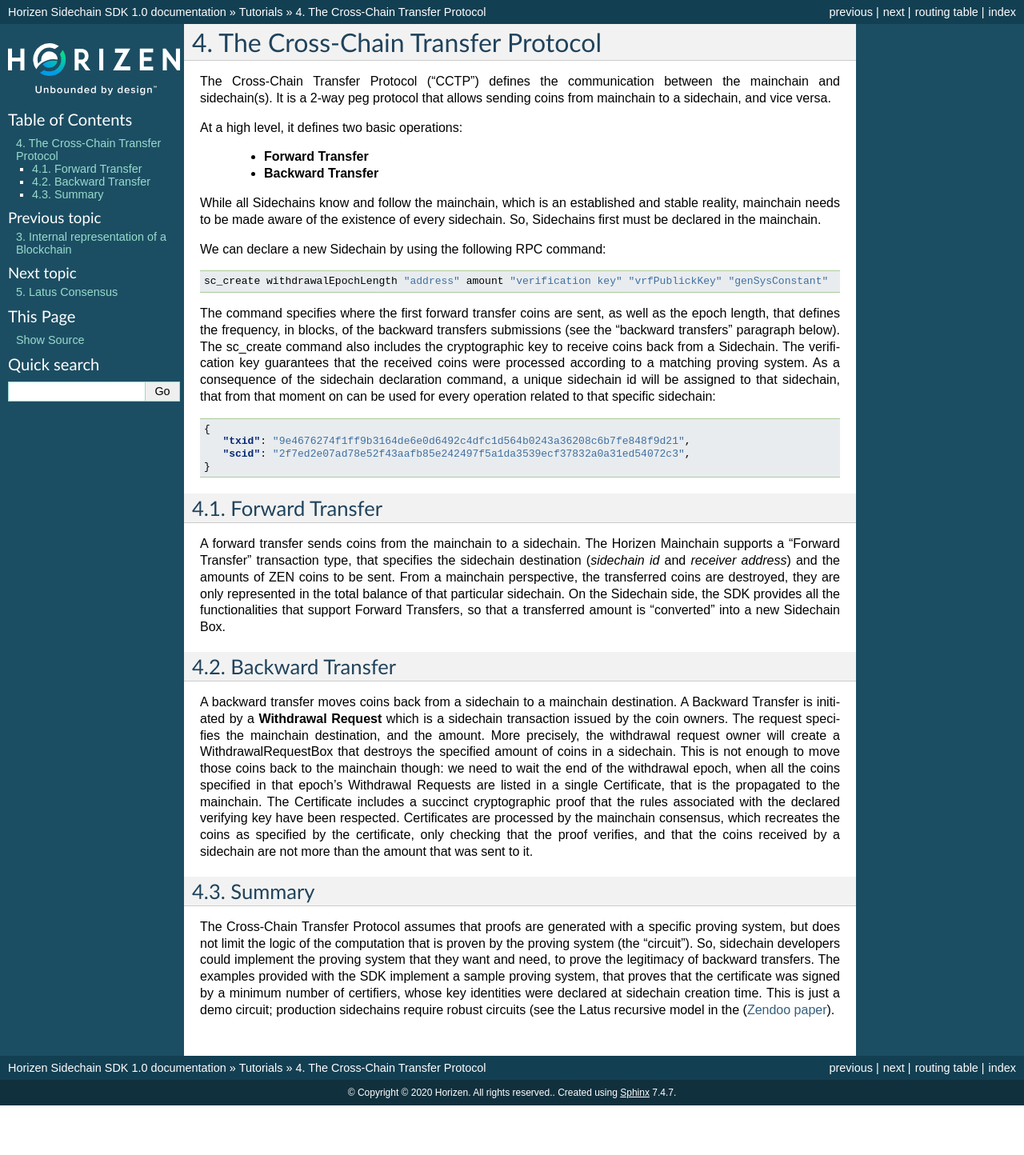
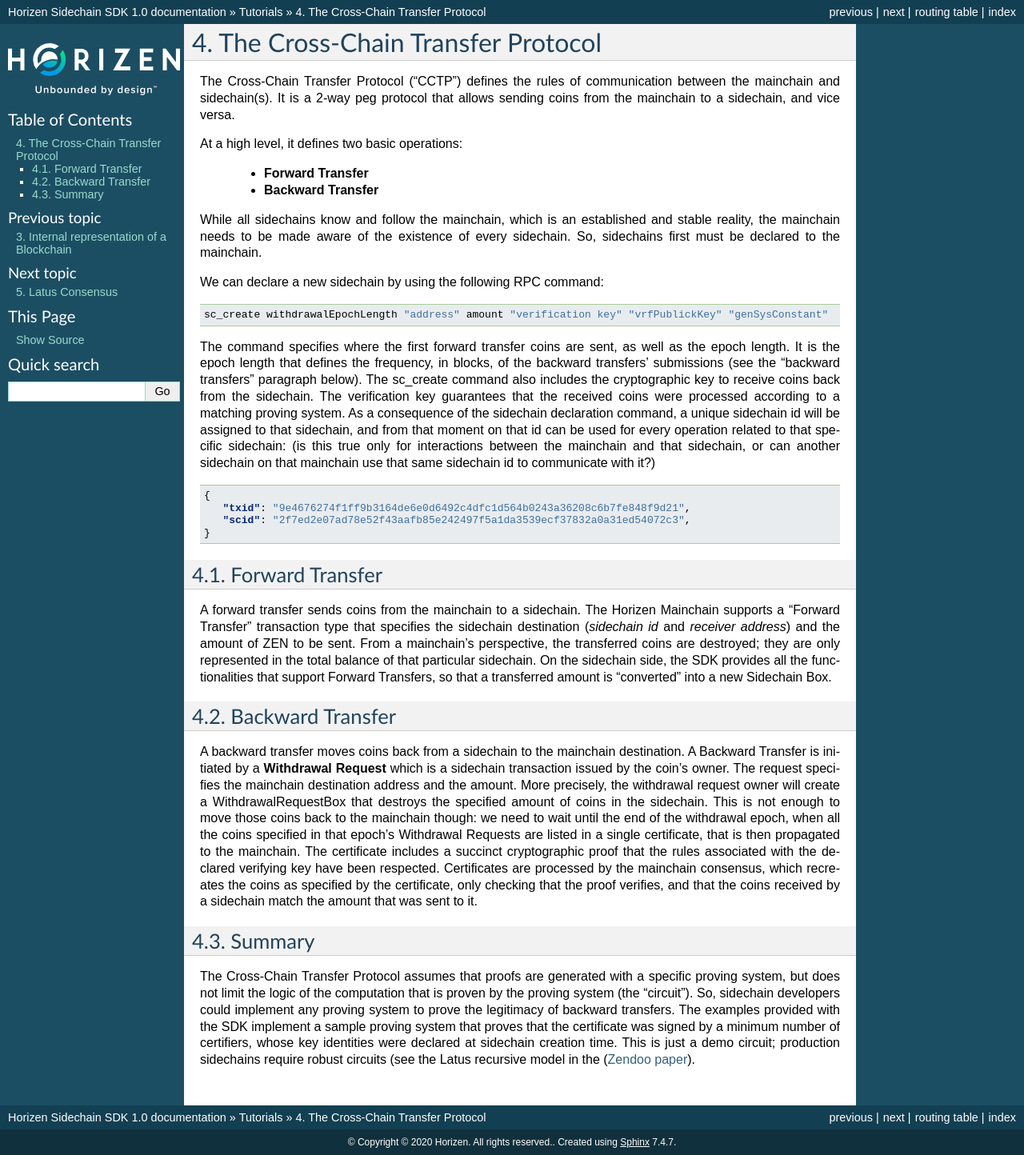
Before and after one commit to HorizenOfficial/developer-horizen-global, a Sphinx documentation site: the page built from docs/introduction/Cross-chain-transfer-protocol.rst, in a window 1280 px wide. Shown: the whole page at 80% size. Built offline with Sphinx 7.4.7, drawn with Linux system fonts in a browser that asks for light colours; before the commit the page ends 1382 px from its top, so only the background shows below that.

Commit message:
Update Cross-chain-transfer-protocol.rst

```diff
--- a/docs/introduction/Cross-chain-transfer-protocol.rst
+++ b/docs/introduction/Cross-chain-transfer-protocol.rst
@@ -2,23 +2,23 @@
 The Cross-Chain Transfer Protocol
 *********************************
 
-The Cross-Chain Transfer Protocol (“CCTP”) defines the communication between the mainchain and sidechain(s). It is a 2-way peg protocol that allows sending coins from mainchain to a sidechain, and vice versa.
+The Cross-Chain Transfer Protocol (“CCTP”) defines the rules of communication between the mainchain and sidechain(s). It is a 2-way peg protocol that allows sending coins from the mainchain to a sidechain, and vice versa.
 
 At a high level, it defines two basic operations:
 
    * **Forward Transfer**
    * **Backward Transfer**
 
-While all Sidechains know and follow the mainchain, which is an established and stable reality, mainchain needs to be made aware of the existence of every sidechain. So, Sidechains first must be declared in the mainchain.
+While all sidechains know and follow the mainchain, which is an established and stable reality, the mainchain needs to be made aware of the existence of every sidechain. So, sidechains first must be declared to the mainchain.
 
-We can declare a new Sidechain by using the following RPC command:
+We can declare a new sidechain by using the following RPC command:
 
 .. code:: Bash
 
    sc_create withdrawalEpochLength "address" amount "verification key" "vrfPublickKey" "genSysConstant"
 
-The command specifies where the first forward transfer coins are sent, as well as the epoch length, that defines the frequency, in blocks, of the backward transfers submissions (see the “backward transfers” paragraph below). The sc_create command also includes the cryptographic key to receive coins back from a Sidechain. The verification key guarantees that the received coins were processed according to a matching proving system.
-As a consequence of the sidechain declaration command, a unique sidechain id will be assigned to that sidechain, that from that moment on can be used for every operation related to that specific sidechain:
+The command specifies where the first forward transfer coins are sent, as well as the epoch length. It is the epoch length that defines the frequency, in blocks, of the backward transfers' submissions (see the “backward transfers” paragraph below). The sc_create command also includes the cryptographic key to receive coins back from the sidechain. The verification key guarantees that the received coins were processed according to a matching proving system.
+As a consequence of the sidechain declaration command, a unique sidechain id will be assigned to that sidechain, and from that moment on that id can be used for every operation related to that specific sidechain: (is this true only for interactions between the mainchain and that sidechain, or can another sidechain on that mainchain use that same sidechain id to communicate with it?)
 
 .. code:: json
 
@@ -28,22 +28,21 @@
    }
 
 
-
 Forward Transfer
 ================
 
-A forward transfer sends coins from the mainchain to a sidechain. The Horizen Mainchain supports a “Forward Transfer” transaction type, that specifies the sidechain destination (*sidechain id* and *receiver address*) and the amounts of ZEN coins to be sent. From a mainchain perspective, the transferred coins are destroyed, they are only represented in the total balance of that particular sidechain.
-On the Sidechain side, the SDK provides all the functionalities that support Forward Transfers, so that a transferred amount is “converted” into a new Sidechain Box.
+A forward transfer sends coins from the mainchain to a sidechain. The Horizen Mainchain supports a “Forward Transfer” transaction type that specifies the sidechain destination (*sidechain id* and *receiver address*) and the amount of ZEN to be sent. From a mainchain's perspective, the transferred coins are destroyed;  they are only represented in the total balance of that particular sidechain.
+On the sidechain side, the SDK provides all the functionalities that support Forward Transfers, so that a transferred amount is “converted” into a new Sidechain Box.
 
 Backward Transfer
 =================
 
-A backward transfer moves coins back from a sidechain to a mainchain destination.
-A Backward Transfer is initiated by a **Withdrawal Request** which is a sidechain transaction issued by the coin owners. The request specifies the mainchain destination, and the amount. More precisely, the withdrawal request owner will create a WithdrawalRequestBox that destroys the specified amount of coins in a sidechain. This is not enough to move those coins back to the mainchain though: we need to wait the end of the withdrawal epoch, when all the coins specified in that epoch’s Withdrawal Requests are listed in a single Certificate, that is the propagated to the mainchain.
-The Certificate includes a succinct cryptographic proof that the rules associated with the declared verifying key have been respected. Certificates are processed by the mainchain consensus, which recreates the coins as specified by the certificate, only checking that the proof verifies, and that the coins received by a sidechain are not  more than the amount that was sent to it.
+A backward transfer moves coins back from a sidechain to the mainchain destination.
+A Backward Transfer is initiated by a **Withdrawal Request** which is a sidechain transaction issued by the coin's owner. The request specifies the mainchain destination address and the amount. More precisely, the withdrawal request owner will create a WithdrawalRequestBox that destroys the specified amount of coins in the sidechain. This is not enough to move those coins back to the mainchain though: we need to wait until the end of the withdrawal epoch, when all the coins specified in that epoch’s Withdrawal Requests are listed in a single certificate, that is then propagated to the mainchain.
+The certificate includes a succinct cryptographic proof that the rules associated with the declared verifying key have been respected. Certificates are processed by the mainchain consensus, which recreates the coins as specified by the certificate, only checking that the proof verifies, and that the coins received by a sidechain match the amount that was sent to it.
 
 Summary
 =======
 
-The Cross-Chain Transfer Protocol assumes that proofs are generated with a specific proving system, but does not limit the logic of the computation that is proven by the proving system (the “circuit”). So, sidechain developers could implement the proving system that they want and need, to prove the legitimacy of backward transfers. The examples provided with the SDK implement a sample proving system, that proves that the certificate was signed by a minimum number of certifiers, whose key identities were declared at sidechain creation time. This is just a demo circuit; production sidechains require robust circuits
+The Cross-Chain Transfer Protocol assumes that proofs are generated with a specific proving system, but does not limit the logic of the computation that is proven by the proving system (the “circuit”). So, sidechain developers could implement any proving system to prove the legitimacy of backward transfers. The examples provided with the SDK implement a sample proving system that proves that the certificate was signed by a minimum number of certifiers, whose key identities were declared at sidechain creation time. This is just a demo circuit; production sidechains require robust circuits
 (see the Latus recursive model in the (`Zendoo paper <https://www.horizen.global/assets/files/Horizen-Sidechain-Zendoo-A_zk-SNARK-Verifiable-Cross-Chain-Transfer-Protocol.pdf>`_).
```
